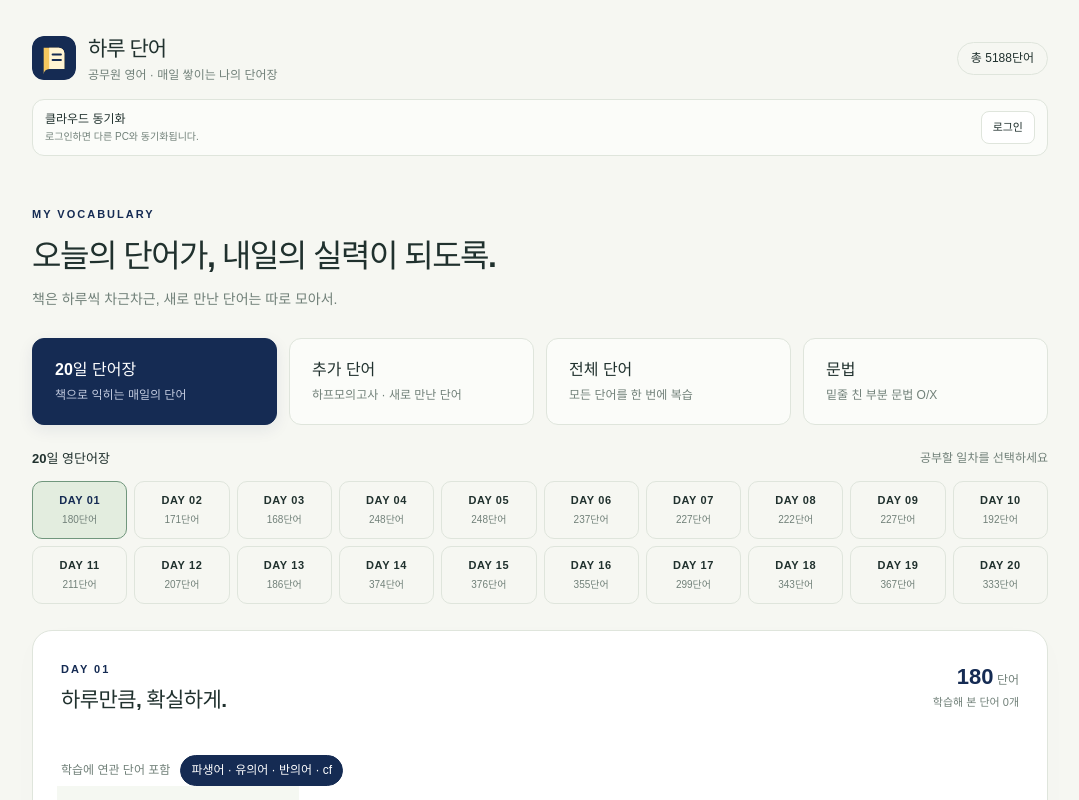
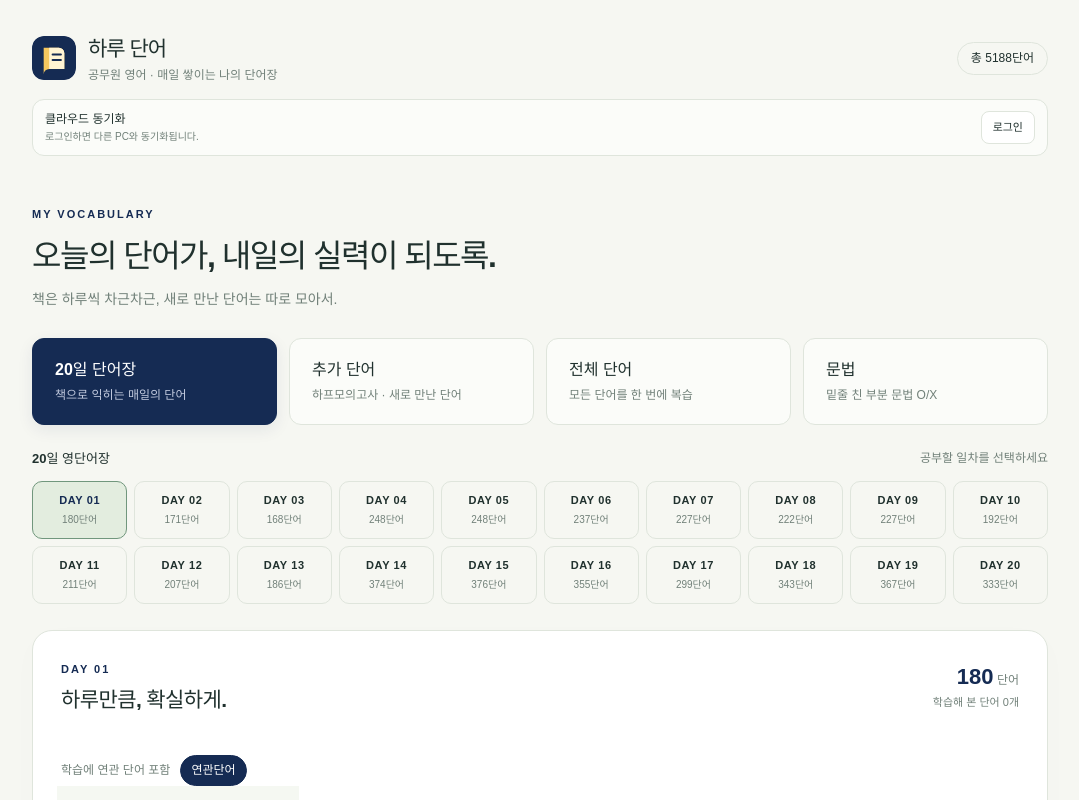
Before and after one commit to leegh519/voca-app, a React (Vite) app: page / in a window 1280 px wide. Shown: the top 800 px of the page, without its empty margins (100-1179 px from the left). Built offline with nearby package versions, Linux system fonts and the light colour scheme.

Commit message:
fix: simplify related word label

```diff
--- a/src/App.tsx
+++ b/src/App.tsx
@@ -285,7 +285,7 @@ export default function App() {
                   }))
                 }
               >
-                파생어 · 유의어 · 반의어 · cf
+                연관단어
               </button>
             </div>
             <div className="mode-nav" role="tablist" aria-label="학습 방식">
```
